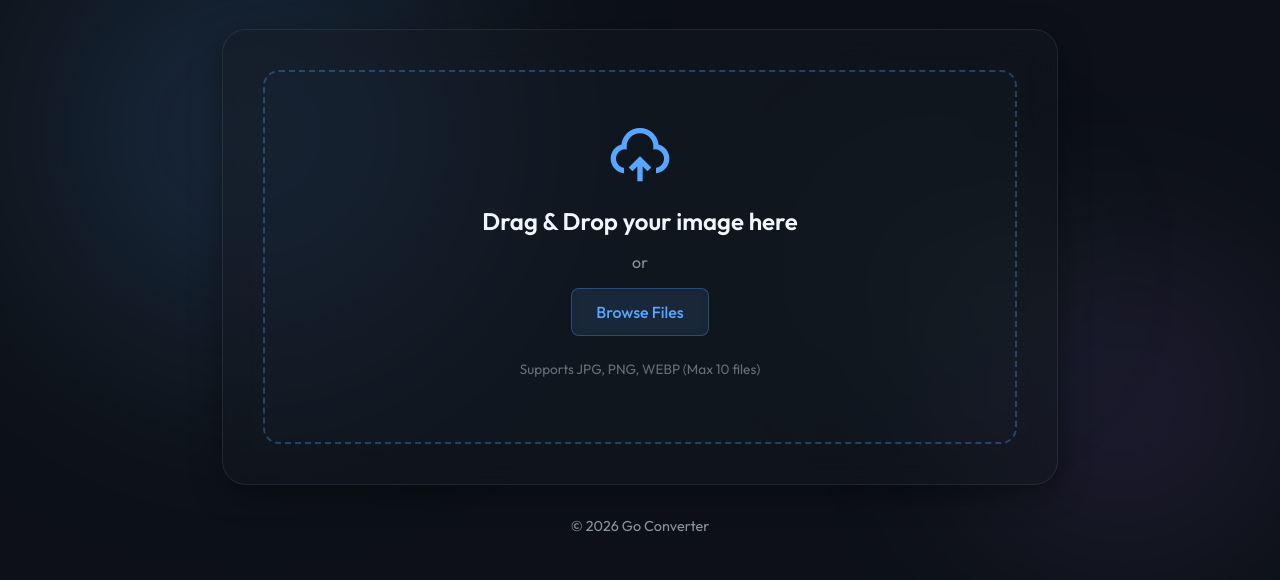
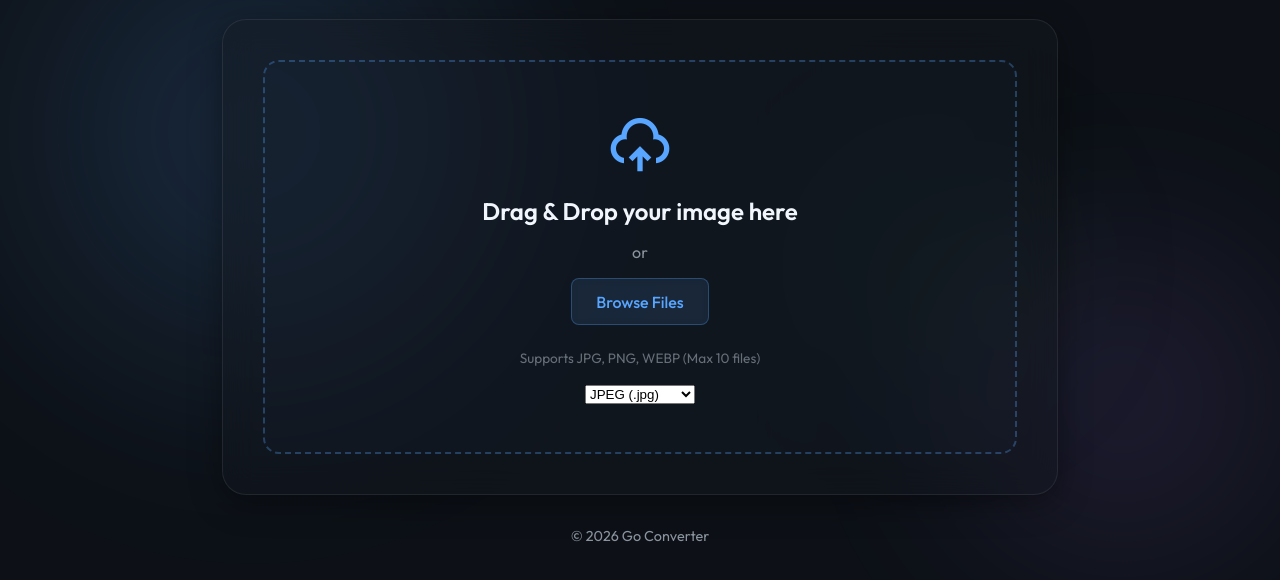
Before and after one commit to lazqii/image-converter, a plain HTML site: page index.html in a window 1280 px wide. Shown: the part 200-780 px from the top of the page. Drawn offline with nearby package versions, Linux system fonts and the light colour scheme.

Commit message:
add img format

```diff
--- a/index.html
+++ b/index.html
@@ -35,7 +35,7 @@
         <section class="glass-panel main-panel">
             <!-- Upload Area -->
             <div id="upload-area" class="upload-area">
-                <input type="file" id="file-input" accept="image/jpeg, image/png, image/webp" multiple hidden>
+                <input type="file" id="file-input" accept="image/jpeg, image/png, image/webp, image/avif, image/gif, image/bmp, image/x-icon" multiple hidden>
                 <div class="upload-content">
                     <i class="ri-upload-cloud-2-line upload-icon"></i>
                     <h2>Drag & Drop your image here</h2>
@@ -44,6 +44,14 @@
                         Browse Files
                     </button>
                     <p class="formats-info">Supports JPG, PNG, WEBP (Max 10 files)</p>
+                    <select id="format-select">
+                        <option value="image/jpeg">JPEG (.jpg)</option>
+                        <option value="image/png">PNG (.png)</option>
+                        <option value="image/webp">WEBP (.webp)</option>
+                        <option value="image/avif">AVIF (.avif)</option>
+                        <option value="image/gif">GIF (.gif)</option>
+                        <option value="image/bmp">BMP (.bmp)</option>
+                    </select>
                 </div>
             </div>
 
--- a/script.js
+++ b/script.js
@@ -91,7 +91,7 @@ document.addEventListener('DOMContentLoaded', () => {
         }
 
         newFiles.forEach(file => {
-            const validTypes = ['image/jpeg', 'image/png', 'image/webp'];
+            const validTypes = ['image/jpeg', 'image/png', 'image/webp', 'image/avif', 'image/gif', 'image/bmp', 'image/x-icon'];
             if (!validTypes.includes(file.type)) return;
 
             const reader = new FileReader();
```
